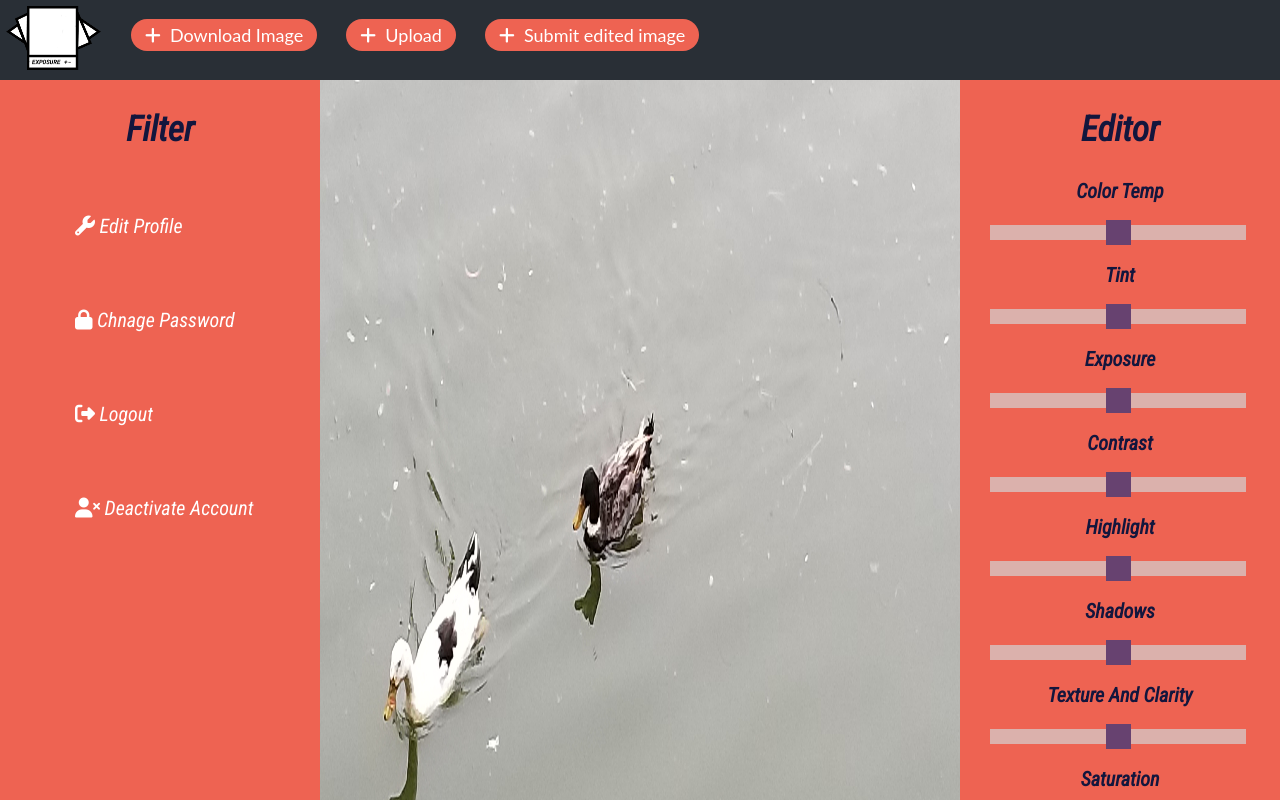
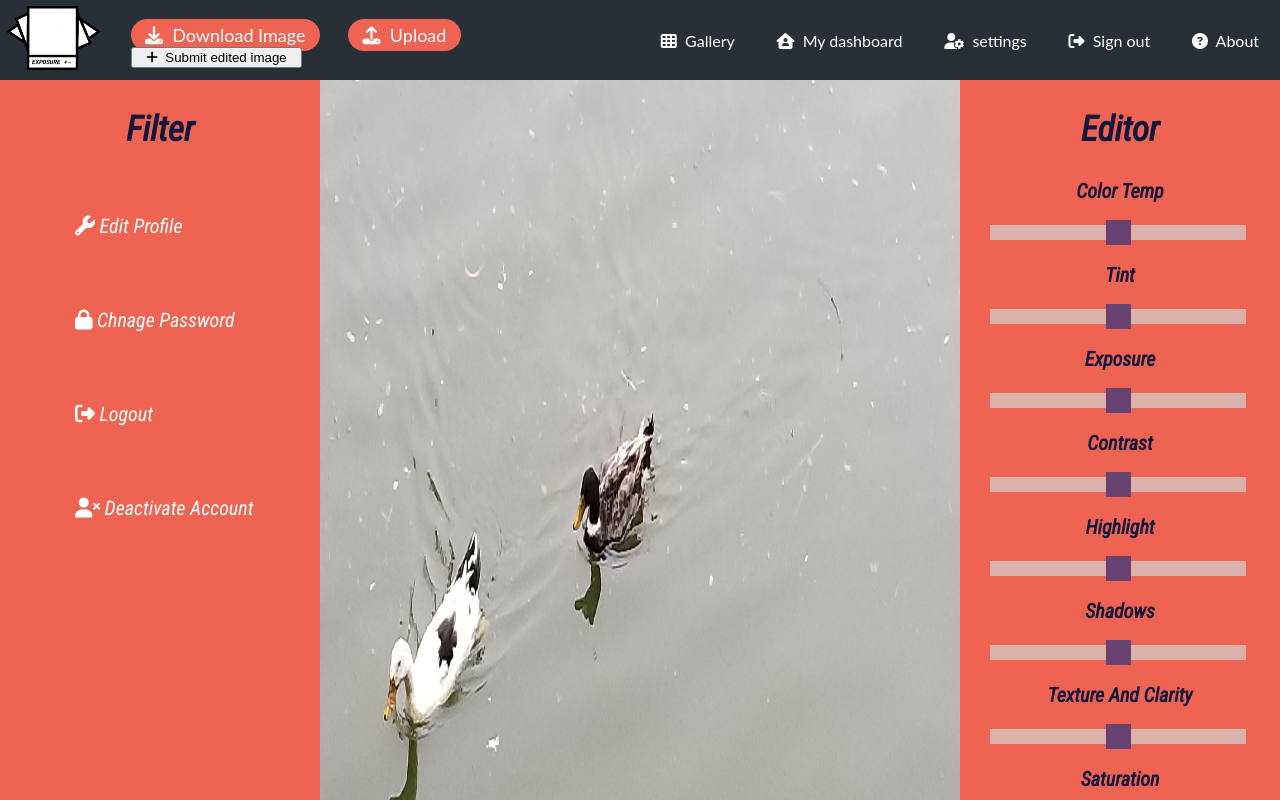
Before and after one commit to AmardeepSarang/Exposure, a PHP site: the page made by editor.php in a window 1280 px wide. Run offline with PHP 8.4, Linux system fonts and the light colour scheme; some libraries are stand-ins or nearby versions.

Commit message:
added start of edit submit

```diff
--- a/editor.php
+++ b/editor.php
@@ -41,11 +41,13 @@
             <div class="line"></div>
         </div>
         <div class="post-bt">
-            <a href="<?php echo $path ?>" download> &nbsp <i class="fas fa-plus"></i>&nbsp Download Image &nbsp</a>
+            <a href="<?php echo $path ?>" download> &nbsp <i class="fas fa-download"></i>&nbsp Download Image &nbsp</a>
             &nbsp &nbsp &nbsp
-            <a id="edit-up" href="#"> &nbsp <i class="fas fa-plus"></i>&nbsp Upload &nbsp</a>
+            <a id="edit-up" href="#"> &nbsp <i class="fas fa-upload"></i>&nbsp Upload &nbsp</a>
             &nbsp &nbsp &nbsp
-            <a href="#"> &nbsp <i class="fas fa-plus"></i>&nbsp Submit edited image &nbsp</a>
+            <form action="<?php echo 'post.php?edit_of='.$id?>" method="POST" id="upload-form">
+            <button type="submit" name="submit" id="edit-sub"> &nbsp <i class="fas fa-plus"></i>&nbsp Submit edited image &nbsp</button>
+            </form>
         </div>
         <ul class="nav-links">
             <li><a href="gallery.php"><i class="fas fa-th"></i>&nbsp Gallery</a></li>
--- a/js/editor.js
+++ b/js/editor.js
@@ -94,3 +94,28 @@ $("#slide-exp").change(function () {
         this.exposure(val).render();
     });
 })
+
+
+
+////////////////////////////
+//submit button handler
+////////////////////////////
+$("#edit-sub").click(function () {
+    var url_string = window.location.href
+    var url = new URL(url_string);
+    //get parameters
+    var id = url.searchParams.get("id");
+    var img    = canvas.toDataURL("image/png");
+
+    //window.location.href=new_url
+
+    //add to post param by adding to form
+    $('#upload-form').submit(function(){ //listen for submit event
+        $('<input />').attr('type', 'hidden')
+                .attr('name', "img")
+                .attr('value', img)
+                .appendTo('#upload-form');
+
+        return true;
+    });
+})
--- a/post.php
+++ b/post.php
@@ -9,6 +9,7 @@ $edit_of = -1;
 $db = "";
 if (isset($_GET['edit_of'])) {
     $edit_of = $_GET['edit_of'];
+    echo $_POST['img'];
     // Connect to MySQL
     $db = mysqli_connect(DBHOST, DBUSER, DBPASS, DBNAME);
 
```
